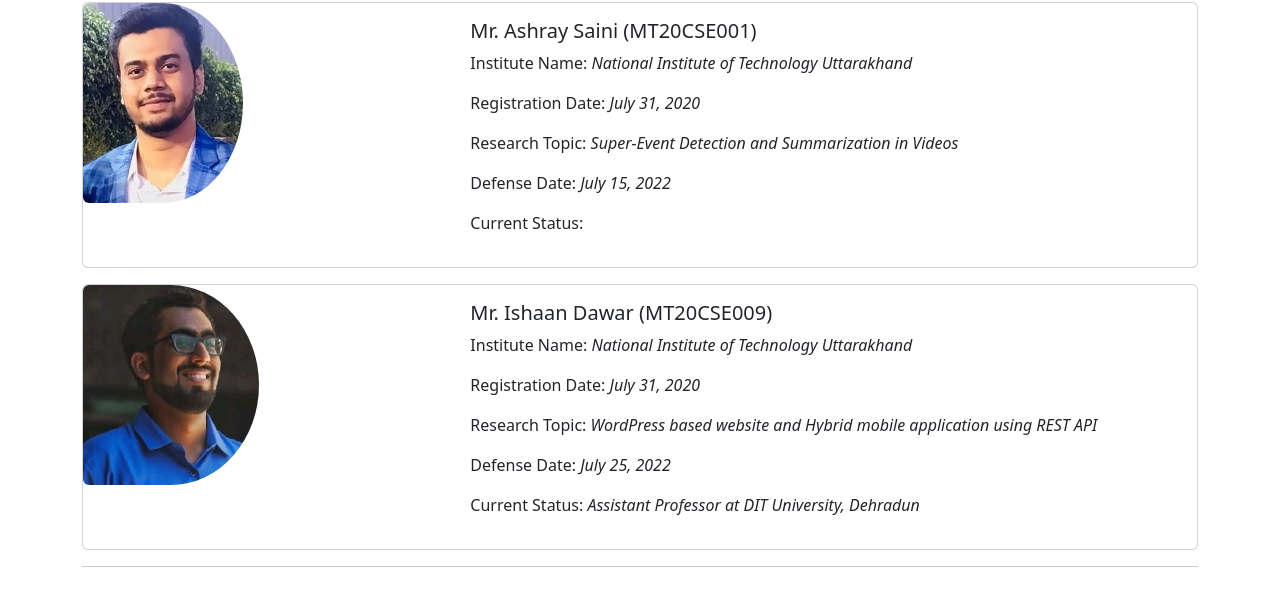
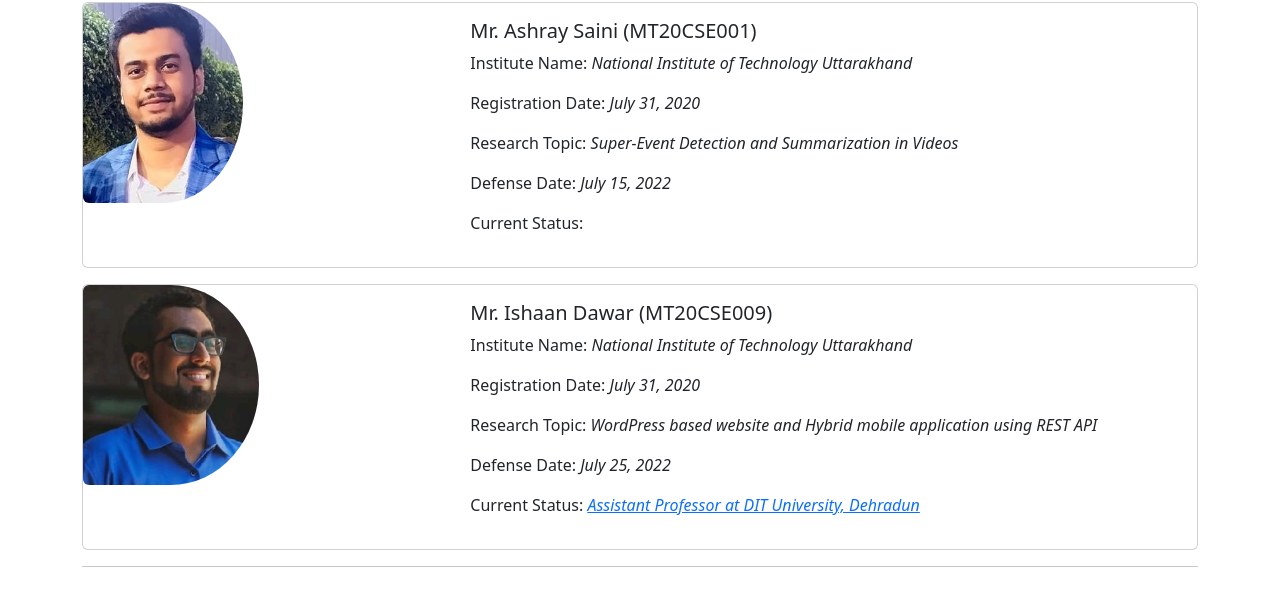
Before and after one commit to dr-kk/-, a plain HTML site: page super.html in a window 1280 px wide. Shown: the part 3343-3955 px from the top of the page. Drawn offline with nearby package versions, Linux system fonts and the light colour scheme.

Commit message:
Update super.html

```diff
--- a/super.html
+++ b/super.html
@@ -339,7 +339,7 @@
         <p class="card-text"> Registration Date: <i> July 31, 2020</i> </p>
         <p class="card-text"> Research Topic: <i>WordPress based website and Hybrid mobile application using REST API</i></p>
         <p class="card-text"> Defense Date: <i> July 25, 2022</i> </p>
-	      	  <p class="card-text"> Current Status: <i>Assistant Professor at DIT University, Dehradun</i> </p>
+	      	  <p class="card-text"> Current Status: <i><a href="https://www.dituniversity.edu.in/faculty/ishaan-dawar/285">Assistant Professor at DIT University, Dehradun</a></i> </p>
         <p class="card-text"><small class="text-muted"> </small></p>
       </div>
     </div>
```
